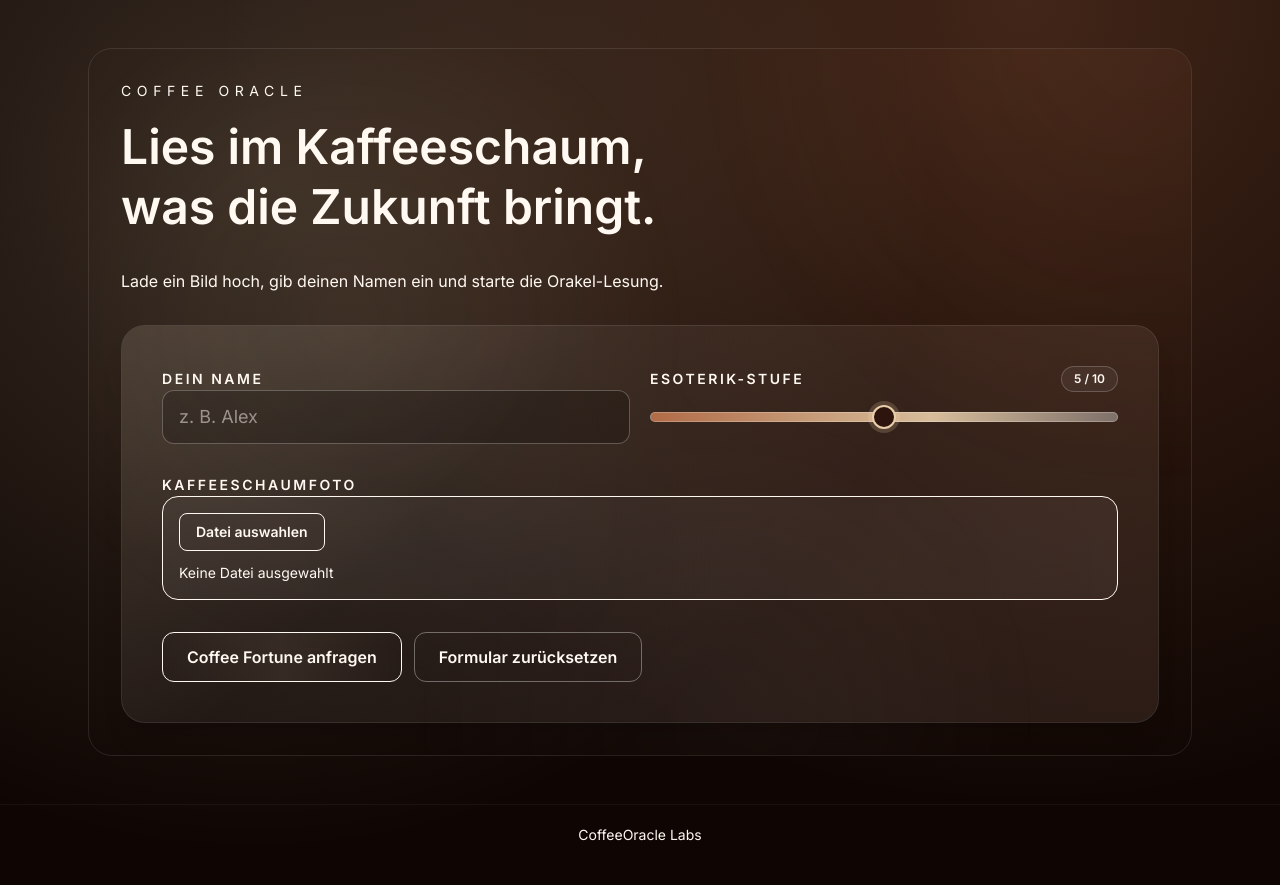
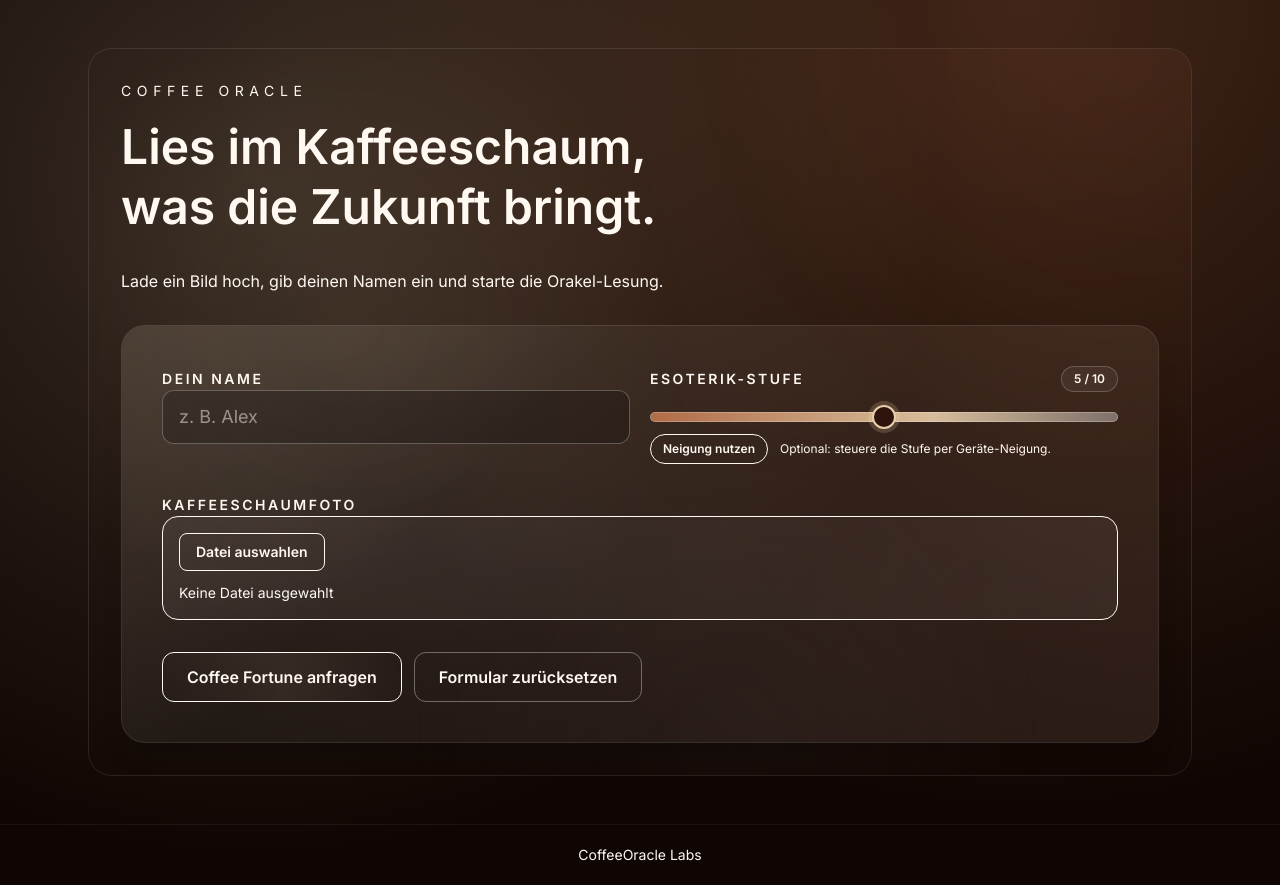
Before and after one commit to Tooker/CoffeeOracle, a Next.js app in the folder frontend/: page / in a window 1280 px wide. Built offline with nearby package versions, Linux system fonts and the light colour scheme; no server answers.

Commit message:
🧵 feat: add motion-based creativity control

```diff
--- a/frontend/components/UploadForm.tsx
+++ b/frontend/components/UploadForm.tsx
@@ -1,6 +1,6 @@
 "use client";
 
-import { useId, useRef, useState } from "react";
+import { useEffect, useId, useRef, useState } from "react";
 
 export type UploadPayload = {
   name: string;
@@ -14,6 +14,12 @@ type UploadFormProps = {
   isSubmitting?: boolean;
 };
 
+type MotionPermissionState = "idle" | "active" | "denied" | "unsupported";
+
+type DeviceOrientationEventWithPermission = typeof DeviceOrientationEvent & {
+  requestPermission?: () => Promise<PermissionState>;
+};
+
 // UploadForm collects user input (name, creativity, image) and validates minimal client-side requirements.
 export function UploadForm({ onSubmit, onReset, isSubmitting = false }: UploadFormProps) {
   const formId = useId();
@@ -23,6 +29,7 @@ export function UploadForm({ onSubmit, onReset, isSubmitting = false }: UploadFo
   const [file, setFile] = useState<File | null>(null);
   const [error, setError] = useState<string | null>(null);
   const [fileInputResetKey, setFileInputResetKey] = useState(0);
+  const [motionStatus, setMotionStatus] = useState<MotionPermissionState>("idle");
 
   // handleSubmit blocks empty uploads and forwards normalized form values to the parent component.
   const handleSubmit = (event: React.FormEvent<HTMLFormElement>) => {
@@ -36,6 +43,45 @@ export function UploadForm({ onSubmit, onReset, isSubmitting = false }: UploadFo
 
     onSubmit?.({ name: name.trim(), creativity, file });
   };
+
+  // enableMotionControl asks the browser for motion access, then lets device tilt drive the slider.
+  const enableMotionControl = async () => {
+    if (typeof window === "undefined" || !("DeviceOrientationEvent" in window)) {
+      setMotionStatus("unsupported");
+      return;
+    }
+
+    const orientationEvent = DeviceOrientationEvent as DeviceOrientationEventWithPermission;
+    if (typeof orientationEvent.requestPermission === "function") {
+      const permission = await orientationEvent.requestPermission();
+      if (permission !== "granted") {
+        setMotionStatus("denied");
+        return;
+      }
+    }
+
+    setMotionStatus("active");
+  };
+
+  useEffect(() => {
+    if (motionStatus !== "active") {
+      return undefined;
+    }
+
+    const handleOrientation = (event: DeviceOrientationEvent) => {
+      const rawTilt = event.gamma ?? (event.beta === null ? null : event.beta / 2);
+      if (rawTilt === null) {
+        return;
+      }
+
+      const boundedTilt = Math.max(-45, Math.min(45, rawTilt));
+      const nextCreativity = Math.round(((boundedTilt + 45) / 90) * 10);
+      setCreativity(nextCreativity);
+    };
+
+    window.addEventListener("deviceorientation", handleOrientation);
+    return () => window.removeEventListener("deviceorientation", handleOrientation);
+  }, [motionStatus]);
 
   return (
     <form aria-label="Coffee Oracle Upload Form" className="space-y-7" onSubmit={handleSubmit}>
@@ -81,6 +127,24 @@ export function UploadForm({ onSubmit, onReset, isSubmitting = false }: UploadFo
             value={creativity}
             onChange={(e) => setCreativity(Number(e.target.value))}
           />
+          <div className="flex flex-wrap items-center gap-3 text-xs text-coffee-foam/65">
+            <button
+              type="button"
+              onClick={enableMotionControl}
+              className="rounded-full border border-coffee-crema/35 px-3 py-1.5 font-semibold text-coffee-crema transition hover:border-coffee-crema hover:bg-coffee-crema/10"
+            >
+              Neigung nutzen
+            </button>
+            <span>
+              {motionStatus === "active"
+                ? "Aktiv: Kippe dein Gerät nach links oder rechts."
+                : motionStatus === "denied"
+                  ? "Bewegungssensor wurde nicht freigegeben."
+                  : motionStatus === "unsupported"
+                    ? "Dieses Gerät oder dieser Browser unterstützt das nicht."
+                    : "Optional: steuere die Stufe per Geräte-Neigung."}
+            </span>
+          </div>
         </div>
       </div>
 
```
